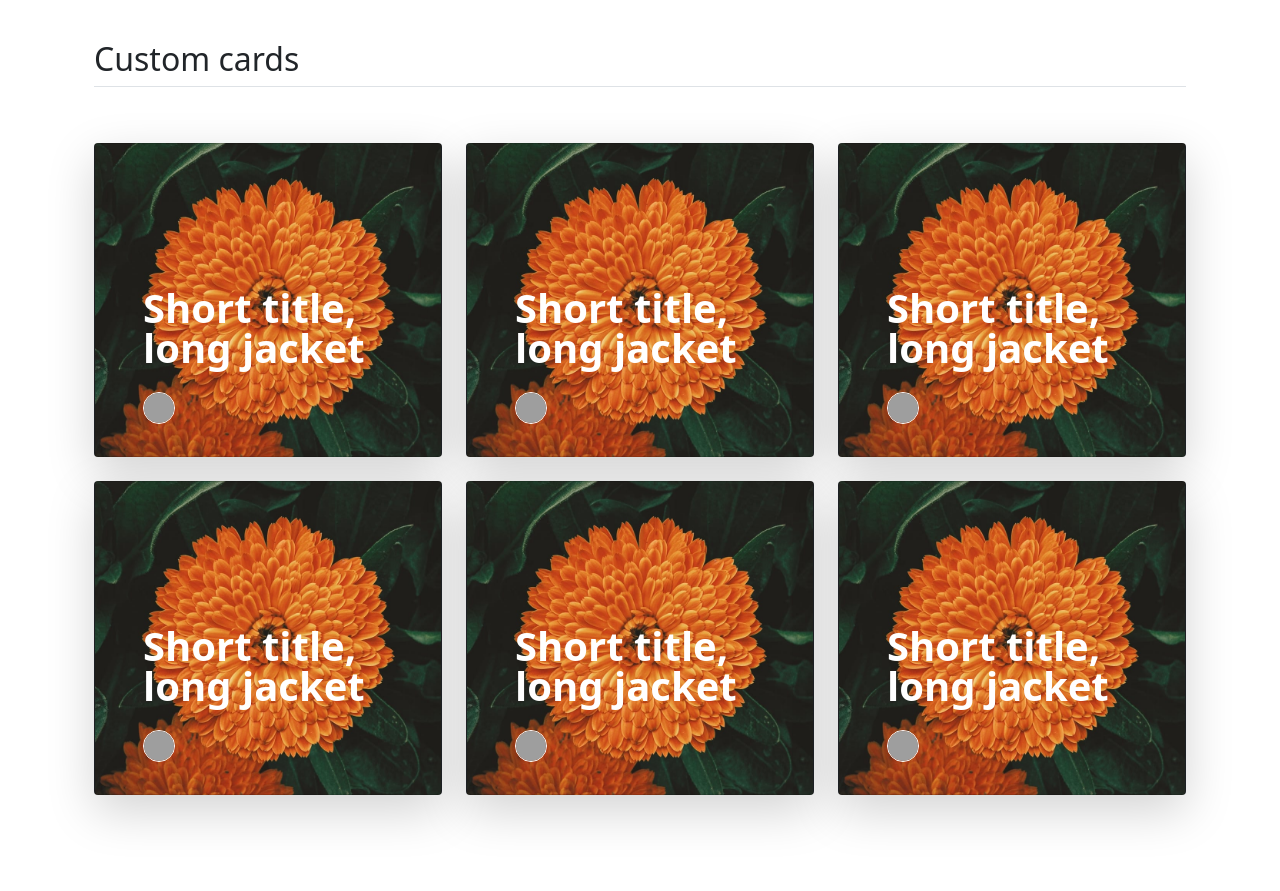
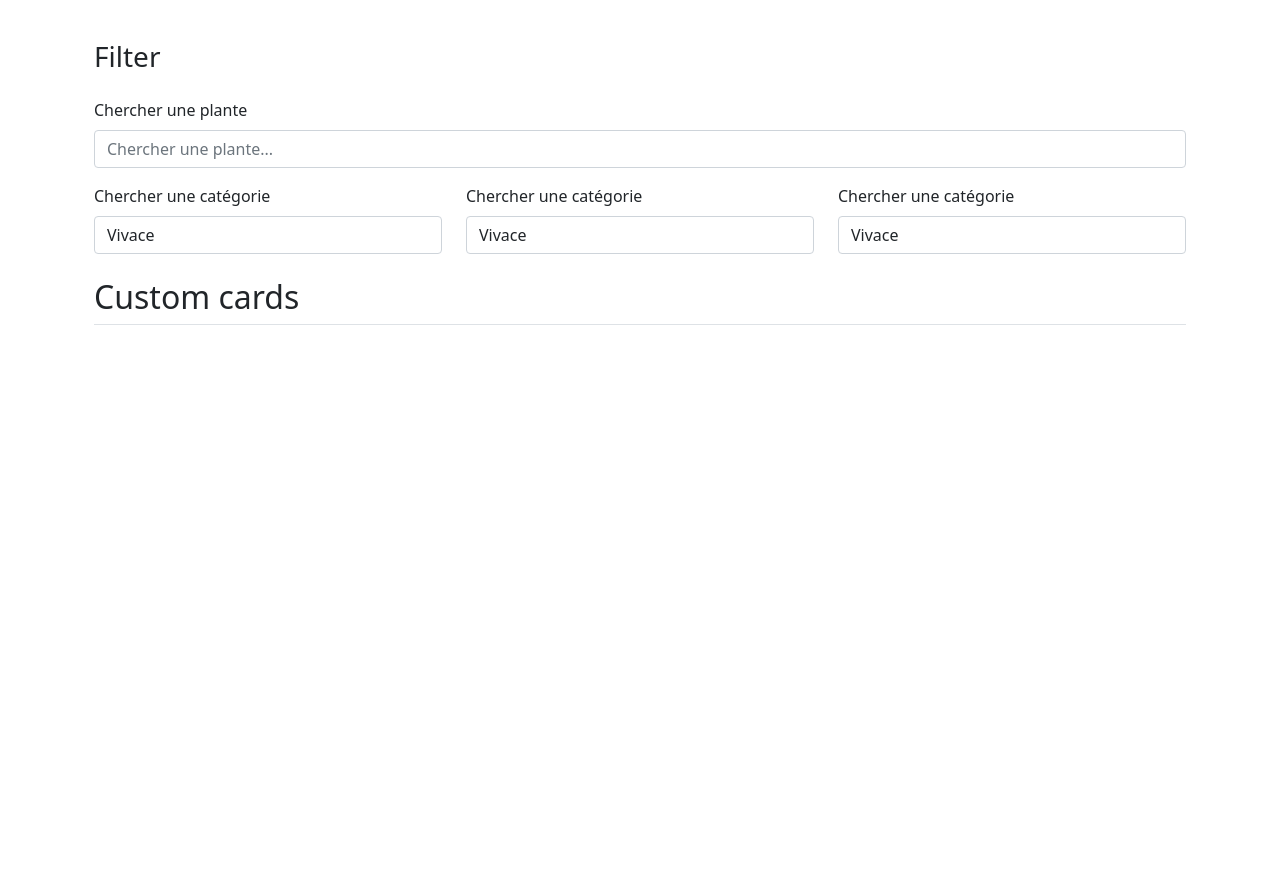
Before and after one commit to ZAomineZ/plant_app, a Django app: page / in a window 1280 px wide. Shown: the part 56-947 px from the top of the page. After the commit the page ends 381 px from the top, so only its background shows below. Run offline with Django 3.2, Linux system fonts and the light colour scheme; data that the repository does not hold is empty; grey boxes are pictures that could not be loaded.

Commit message:
feat: add pagination for the listing to plants

```diff
--- a/admin/urls.py
+++ b/admin/urls.py
@@ -8,6 +8,7 @@
     # URLS Plant MODEL
     path('plants/', views.plants, name="plants"),
     path('plants/create', views.plant_create, name="plants.create"),
+    path('plants/edit/<int:plant_id>', views.plant_edit, name="plants.edit"),
     # URLS Category MODEL
     path('categories/', views.categories, name="categories"),
     path('categories/create', views.categories_create, name="categories.create"),
--- /dev/null
+++ b/plant/templates/plant/components/filter.html
@@ -0,0 +1,39 @@
+<h3>Filter</h3>
+<form action="#" method="POST" class="mt-4">
+    <div class="mb-3">
+        <label for="search_plant" class="form-label">Chercher une plante</label>
+        <input type="search_plant" class="form-control" id="search_plant" placeholder="Chercher une plante...">
+    </div>
+    <div class="row">
+        <div class="mb-3 col-md-4">
+            <label for="search_category" class="form-label">Chercher une catégorie</label>
+            <select name="search_category" id="search_category" class="form-control">
+                <option value="1">Vivace</option>
+                <option value="1">Vivace</option>
+                <option value="1">Vivace</option>
+                <option value="1">Vivace</option>
+                <option value="1">Vivace</option>
+            </select>
+        </div>
+        <div class="mb-3 col-md-4">
+            <label for="search_category" class="form-label">Chercher une catégorie</label>
+            <select name="search_category" id="search_category" class="form-control">
+                <option value="1">Vivace</option>
+                <option value="1">Vivace</option>
+                <option value="1">Vivace</option>
+                <option value="1">Vivace</option>
+                <option value="1">Vivace</option>
+            </select>
+        </div>
+        <div class="mb-3 col-md-4">
+            <label for="search_category" class="form-label">Chercher une catégorie</label>
+            <select name="search_category" id="search_category" class="form-control">
+                <option value="1">Vivace</option>
+                <option value="1">Vivace</option>
+                <option value="1">Vivace</option>
+                <option value="1">Vivace</option>
+                <option value="1">Vivace</option>
+            </select>
+        </div>
+    </div>
+</form>
--- a/plant/templates/plant/index.html
+++ b/plant/templates/plant/index.html
@@ -4,15 +4,18 @@
 
 {% block content %}
 
-    <h2 class="pb-2 border-bottom">Custom cards</h2>
+    {% include 'plant/components/filter.html' %}
+
+    <h2 class="pb-2 pt-2 border-bottom">Custom cards</h2>
 
     <div class="row row-cols-1 row-cols-lg-3 align-items-stretch g-4 py-5">
-        {% for foo in plants %}
+        {% for page in pagePlant %}
             <div class="col-md-4 col-lg-4">
+                <a href="#">
                     <div class="card card-cover h-100 overflow-hidden text-white bg-dark rounded-5 shadow-lg"
-                     style="background-image: url('{% static 'plant/img/unsplash-photo-2.jpg' %}');">
+                         style="background-image: url('{% static page.image.image %}');">
                         <div class="d-flex flex-column h-100 p-5 pb-3 text-white text-shadow-1">
-                        <h2 class="pt-5 mt-5 mb-4 display-6 lh-1 fw-bold">Short title, long jacket</h2>
+                            <h2 class="pt-5 mt-5 mb-4 display-6 lh-1 fw-bold">{{ page.title }}</h2>
                             <ul class="d-flex list-unstyled mt-auto">
                                 <li class="me-auto">
                                     <img src="https://github.com/twbs.png" alt="Bootstrap" width="32" height="32"
@@ -21,7 +24,10 @@
                             </ul>
                         </div>
                     </div>
+                </a>
             </div>
         {% endfor %}
+        <!-- PLANTS PAGINATION -->
     </div>
+    {% include 'plant/components/pagination.html' %}
 {% endblock %}
--- a/plant/views.py
+++ b/plant/views.py
@@ -1,7 +1,14 @@
+from django.core.paginator import Paginator
 from django.shortcuts import render
+
+from plant.models import Plant
 
 
 # Create your views here.
 def index(request):
-    context = {'plants': [0, 0, 0, 0, 0, 0]}
-    return render(request, 'plant/index.html', context)
+    plants = Plant.objects.all()
+    paginator = Paginator(plants, 9)
+
+    page_number = request.GET.get('page')
+    pagePlant = paginator.get_page(page_number)
+    return render(request, 'plant/index.html', {'pagePlant': pagePlant})
```
Also changed, not shown: admin/tests/views/test_plant.py (+105 -11 lines), admin/views/plant.py (+37 -5 lines), plant/templates/admin/plants/edit.html (added, +7 -0 lines), plant/templates/admin/plants/index.html (+19 -2 lines), plant/templates/plant/components/pagination.html (added, +35 -0 lines). Lines whose indentation alone changed are shown as unchanged.
